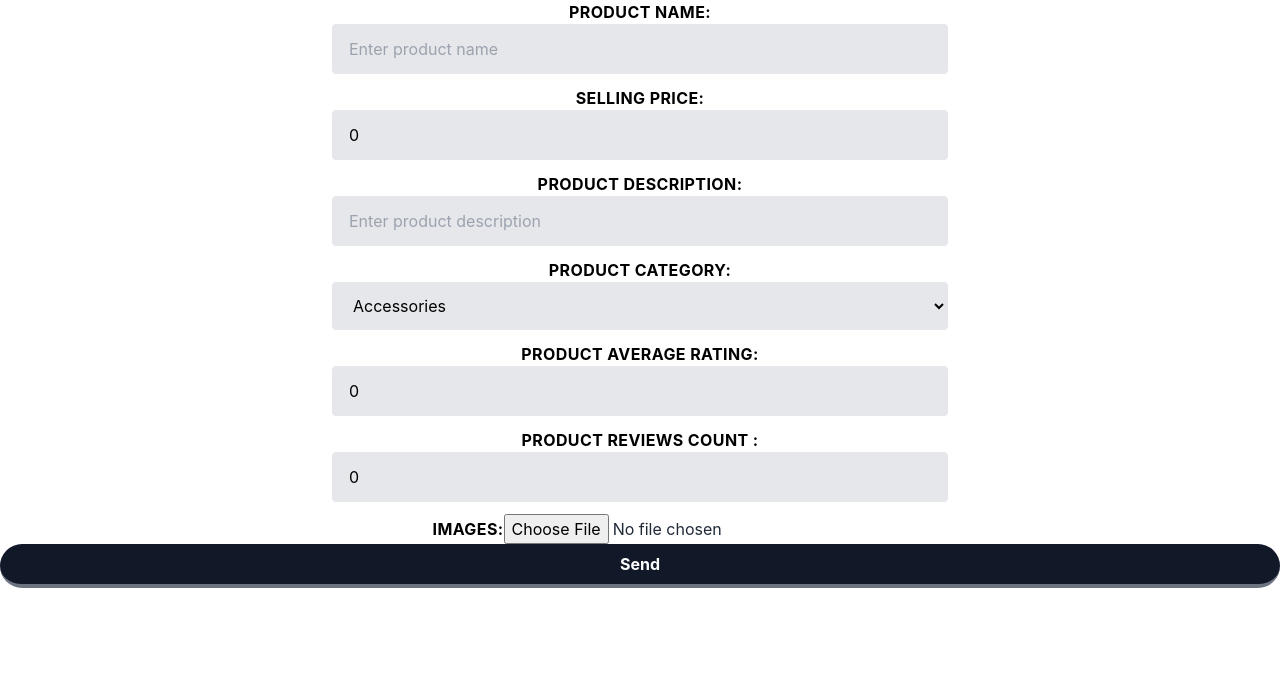
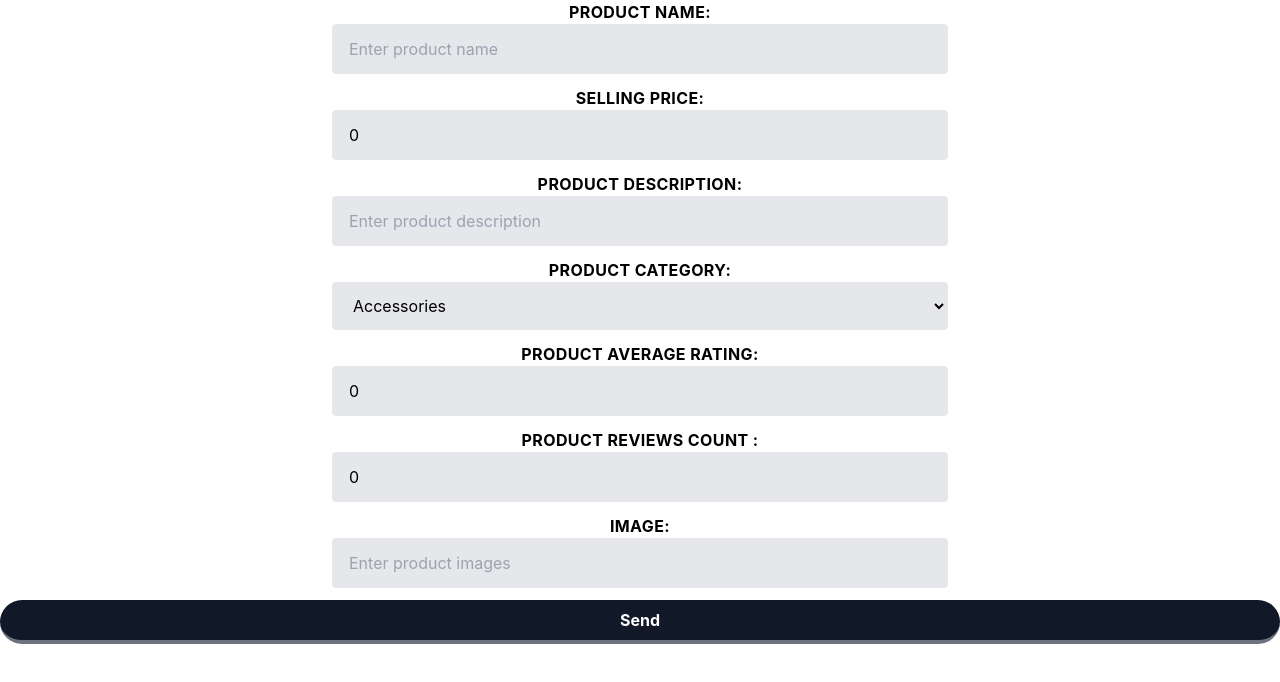
Before and after one commit to carnaezf/final_project, a React (Create React App) app in the folder Proyecto/client/: page /createProduct in a window 1280 px wide. Shown: the top 682 px of the page. Built offline with nearby package versions, Linux system fonts and the light colour scheme.

Commit message:
post create Form solucionado

```diff
--- a/Proyecto/client/src/Components/Testing/Testing.jsx
+++ b/Proyecto/client/src/Components/Testing/Testing.jsx
@@ -17,7 +17,7 @@ export default function Testing() {
             </Link>
             <br />
             <Link to='/login-form'>
-                <button>Shopping Bags</button>
+                <button>Login Form</button>
             </Link>
         </div>
     )
--- a/Proyecto/client/src/Redux/actions/formActions/actions.js
+++ b/Proyecto/client/src/Redux/actions/formActions/actions.js
@@ -2,6 +2,7 @@ import axios from 'axios';
 import { POST_CREATE_PRODUCT } from '../../actionType'
 
 export const postCreateProduct = (product) => async (dispatch) => {
+    console.log(product);
     try {
         const { data } = await axios.post('http://localhost:3001/products', product);
         dispatch({ type: POST_CREATE_PRODUCT, payload: data });
--- a/Proyecto/client/src/Views/AdminForm/CreateProducts.jsx
+++ b/Proyecto/client/src/Views/AdminForm/CreateProducts.jsx
@@ -1,4 +1,4 @@
-import React, { useState } from 'react';
+import React, { useEffect, useState } from 'react';
 import { Formik, Form, Field, ErrorMessage } from 'formik';
 import { useDispatch } from 'react-redux';
 import { postCreateProduct } from '../../Redux/actions/formActions/actions';
@@ -9,6 +9,10 @@ const CreateProduct = ({styles}) => {
     const dispatch = useDispatch();
 
     const [ formSubmitted, changeSubmittedForm ] = useState(false);
+
+
+
+
     return (
         <>
             <Formik
@@ -19,7 +23,7 @@ const CreateProduct = ({styles}) => {
                     category: '',
                     average_rating: 0,
                     reviews_count: 0,
-                    images: []
+                    images: ['']
                 }}
                 validate={
                     (values) => {
@@ -58,7 +62,15 @@ const CreateProduct = ({styles}) => {
 
                 onSubmit={(values, { resetForm }) => {
                     console.log(values);
-                    // dispatch(postCreateProduct(values))
+                    dispatch(postCreateProduct({
+                        name: values.name,
+                        sellingPrice: values.sellingPrice,
+                        description: values.description,
+                        category: values.category,
+                        average_rating: values.average_rating,
+                        reviews_count: values.reviews_count,
+                        images: [values.images],
+                    }))
                     console.log(values);
                     resetForm()
                     console.log('Form submitted');
@@ -202,11 +214,37 @@ const CreateProduct = ({styles}) => {
                         <div>
                             <label
                                 className="uppercase tracking-wide text-black text-xs font-bold mb-2"
+                                htmlFor="images">Image:
+                            </label>
+                            <Field
+                                className="w-full bg-gray-200 text-black border border-gray-200 rounded py-3 px-4 mb-3"
+                                type="text"
+                                name="images"
+                                id="images"
+                                placeholder='Enter product images'
+                            />
+                            <ErrorMessage
+                            name="images"
+                            component={ () => ( <div className={style.inputError} >{errors.images}</div> ) }
+                            />
+                        </div>
+
+
+
+
+
+
+
+                        {/* <div>
+                            <label
+                                className="uppercase tracking-wide text-black text-xs font-bold mb-2"
                                 htmlFor="images">Images:
                                 </label>
+
                             <Field
 
-                                type="file"
+                                // type="file"
+                                type="text"
                                 name="images"
                                 id="images"
                             />
@@ -214,7 +252,7 @@ const CreateProduct = ({styles}) => {
                             name="images"
                             component={ () => ( <div className={style.inputError} >{errors.images}</div> ) }
                             />
-                        </div>
+                        </div> */}
                     </div>
                     <button
                         className="md:w-full bg-gray-900 text-white font-bold py-2 px-4 border-b-4 hover:border-b-2 border-gray-500 hover:border-gray-100 rounded-full"
```
